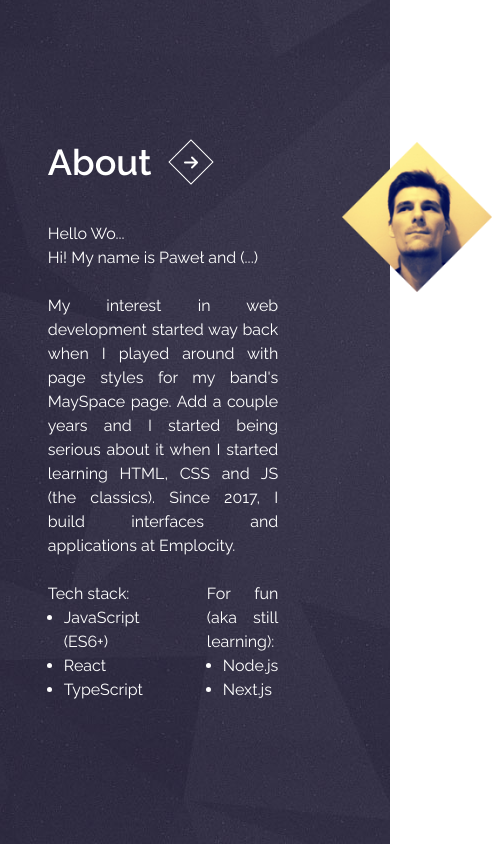
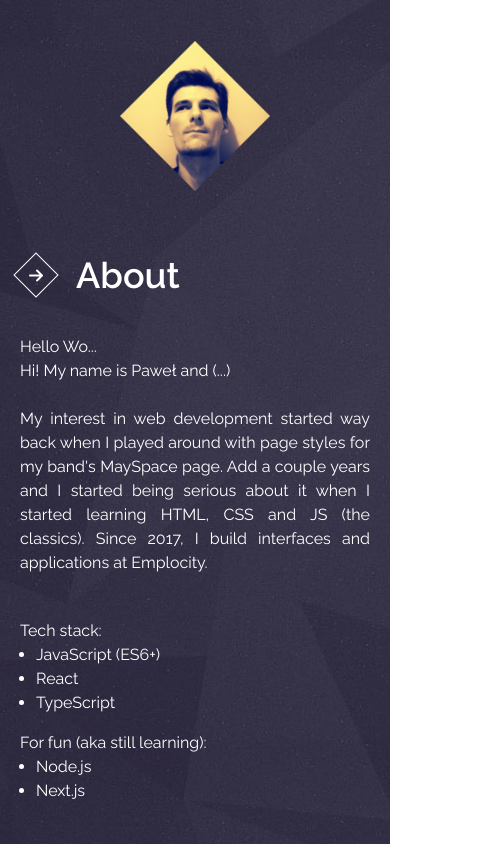
Before and after one commit to pbroniarczyk/Portfolio, a Next.js app: page /about in a window 390 px wide. Shown: the whole page, 492 px wide, since content can reach past the window. Built offline with nearby package versions, Linux system fonts and the light colour scheme.

Commit message:
Added PageNavigation component & RWD

```diff
--- a/src/app/about/page.tsx
+++ b/src/app/about/page.tsx
@@ -1,18 +1,14 @@
 import Image from "next/image";
 
-import Headline from "@/components/Headline";
-import SquareLink from "@/components/NavLink";
+import { PageNavigation } from "@/components/Navigation";
 
 import ProfileImg from "@/assets/images/profile-photo.png";
 
 export default function About() {
   return (
-    <div className="view__about max-w-4xl flex items-start gap-16">
+    <div className="view__about max-w-4xl flex flex-col-reverse sm:flex-row items-start gap-16">
       <div className="view__content ">
-        <div className="view__navigation flex justify-start gap-6 items-center mb-10 ">
-          <Headline label="about" />
-          <SquareLink direction="RIGHT" label="back" link="/" variant="SMALL" />
-        </div>
+        <PageNavigation direction="RIGHT" label="about" />
 
         <section className="max-w-4xl">
           <div className="bio__content flex flex-col gap-6">
@@ -27,7 +23,7 @@ export default function About() {
               interfaces and applications at Emplocity.
             </p>
 
-            <div className="flex gap-16 mx-auto">
+            <div className="flex flex-col sm:flex-row gap-4 mt-5 sm:mt-0 sm:gap-16 mr-auto sm:mx-auto">
               <ul className="list-disc pl-4">
                 <p className="ml-[-16px]">Tech stack:</p>
                 <li>JavaScript (ES6+)</li>
@@ -45,7 +41,13 @@ export default function About() {
         </section>
       </div>
 
-      <Image src={ProfileImg} width={150} height={150} alt="profile image" />
+      <Image
+        src={ProfileImg}
+        className="mx-auto sm:mr-auto"
+        width={150}
+        height={150}
+        alt="profile image"
+      />
     </div>
   );
 }
--- a/src/app/contact/page.tsx
+++ b/src/app/contact/page.tsx
@@ -1,5 +1,4 @@
-import Headline from "@/components/Headline";
-import SquareLink from "@/components/NavLink";
+import { PageNavigation } from "@/components/Navigation";
 import SocialLink from "@/components/SocialLink";
 
 import githubIcon from "@/assets/icons/github-icon.png";
@@ -8,10 +7,7 @@ import linkedinIcon from "@/assets/icons/linkedin-icon.png";
 export default function Contact() {
   return (
     <div className="view__contact">
-      <div className="view__navigation flex justify-start gap-6 items-center mb-10 ">
-        <Headline label="contact" />
-        <SquareLink direction="UP" label="back" link="/" variant="SMALL" />
-      </div>
+      <PageNavigation direction="UP" label="contact" />
 
       <section className="flex items-start gap-6 max-w-4xl">
         <div className="bio__content flex flex-col gap-6">
@@ -25,7 +21,7 @@ export default function Contact() {
             .
           </p>
 
-          <div className="flex justify-center gap-6">
+          <div className="flex justify-center gap-16 sm:gap-6">
             <SocialLink icon={githubIcon} link="https://github.com/pbroniarczyk" name="GitHub" />
             <SocialLink
               icon={linkedinIcon}
--- a/src/app/experience/page.tsx
+++ b/src/app/experience/page.tsx
@@ -1,15 +1,11 @@
-import Headline from "@/components/Headline";
-import SquareLink from "@/components/NavLink";
+import { PageNavigation } from "@/components/Navigation";
 
 import { projects } from "./projects";
 
 export default function Experience() {
   return (
     <div className="view__experience">
-      <div className="view__navigation flex justify-start gap-6 items-center mb-10 ">
-        <SquareLink direction="LEFT" label="back" link="/" variant="SMALL" />
-        <Headline label="experience" />
-      </div>
+      <PageNavigation direction="LEFT" label="experience" />
 
       <section className="flex items-start gap-6 max-w-4xl">
         <div className="flex flex-col gap-6">
@@ -41,10 +37,10 @@ export default function Experience() {
 
           <p className="text-xl font-bold mt-10">Main projects I've worked on:</p>
 
-          <div className="grid grid-cols-4 gap-y-6 px-5">
+          <div className="block sm:grid grid-cols-4 gap-y-6 sm:px-5">
             {projects.map((project) => [
               <h4 className="font-bold text-l text-left">{project.name}</h4>,
-              <p className="col-span-3 ml-5">{project.description}</p>,
+              <p className="col-span-3 mb-5 sm:mb-0 sm:ml-5">{project.description}</p>,
             ])}
           </div>
         </div>
--- a/src/app/page.tsx
+++ b/src/app/page.tsx
@@ -1,11 +1,11 @@
-import Navigation from "@/components/Navigation";
+import { HomeNavigation } from "@/components/Navigation";
 
 export default function Home() {
   return (
     <div className="view__home">
       <h1 className="text-center text-7xl font-bold">Paweł Broniarczyk</h1>
       <h2 className="text-center text-5xl font-thin">Frontend Developer</h2>
-      <Navigation />
+      <HomeNavigation />
     </div>
   );
 }
--- a/src/app/template.tsx
+++ b/src/app/template.tsx
@@ -11,7 +11,7 @@ type Props = {
 const Template: FC<Props> = ({ children }) => {
   return (
     <div className="view-wrapper bg-custom-background bg-no-repeat bg-position-1">
-      <main className="view flex min-h-screen flex-col items-center justify-center p-24">
+      <main className="view flex min-h-screen flex-col items-center justify-center p-5 py-10 sm:p-12 md:p-24">
         <motion.div
           initial={{ y: 30, opacity: 0 }}
           animate={{ y: 0, opacity: 1 }}
--- a/src/components/NavLink/NavLink.tsx
+++ b/src/components/NavLink/NavLink.tsx
@@ -5,13 +5,15 @@ import { FC, useState } from "react";
 import Image from "next/image";
 import Link from "next/link";
 
+import type { DirectionType } from "../Navigation/types";
+
 import ArrowRightWhiteIcon from "@/assets/icons/arrow-right-white.png";
 import ArrowRightNavyIcon from "@/assets/icons/arrow-right-navy.png";
 import "./nav-link.scss";
 
 type Props = {
   className?: string;
-  direction: "LEFT" | "RIGHT" | "UP" | "DOWN";
+  direction: DirectionType;
   label: string;
   link: string;
   variant?: "LARGE" | "SMALL";
--- a/src/components/Navigation/Navigation.tsx
+++ b/src/components/Navigation/HomeNavigation.tsx
@@ -1,6 +1,6 @@
 import NavLink from "@/components/NavLink";
 
-export default function Navigation() {
+export default function HomeNavigation() {
   return (
     <div className="flex flex-col items-center mt-12">
       <div className="flex gap-14">
--- /dev/null
+++ b/src/components/Navigation/PageNavigation.tsx
@@ -0,0 +1,22 @@
+import { FC } from "react";
+
+import type { DirectionType } from "./types";
+
+import Headline from "@/components/Headline";
+import SquareLink from "@/components/NavLink";
+
+type Props = {
+  direction: DirectionType;
+  label: string;
+};
+
+const PageNavigation: FC<Props> = ({ direction, label }) => {
+  return (
+    <div className="view__navigation flex justify-start gap-6 items-center mb-10 ">
+      <SquareLink direction={direction} label="back" link="/" variant="SMALL" />
+      <Headline label={label} />
+    </div>
+  );
+};
+
+export default PageNavigation;
--- a/src/components/Navigation/index.ts
+++ b/src/components/Navigation/index.ts
@@ -1,2 +1,3 @@
-import Navigation from "./Navigation";
-export default Navigation;
+import HomeNavigation from "./HomeNavigation";
+import PageNavigation from "./PageNavigation";
+export { HomeNavigation, PageNavigation };
--- /dev/null
+++ b/src/components/Navigation/types.ts
@@ -0,0 +1 @@
+export type DirectionType = "RIGHT" | "LEFT" | "UP" | "DOWN";
```
